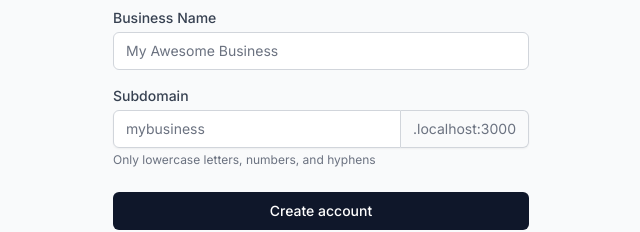
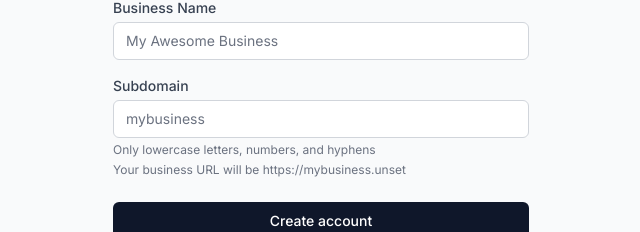
Before and after one commit to albertodimas/dashboard_website, a Next.js app in the folder apps/web/: page /register in a window 1280 px wide. Shown: the part 437-669 px from the top of the page, without its empty margins (319-959 px from the left). Built offline with nearby package versions, Linux system fonts and the light colour scheme; no server answers.

Commit message:
feat: preview tenant url on signup

```diff
--- a/apps/web/app/register/page.tsx
+++ b/apps/web/app/register/page.tsx
@@ -4,6 +4,10 @@ import { logger } from '@/lib/logger'
 import { useState } from 'react'
 import Link from 'next/link'
 import { useRouter } from 'next/navigation'
+
+const rawDomain = process.env.NEXT_PUBLIC_APP_DOMAIN || process.env.NEXT_PUBLIC_BASE_URL || 'localhost:3000'
+const displayDomain = rawDomain.replace(/^https?:\/\//, '').replace(/\/$/, '')
+const previewProtocol = /localhost|127\.0\.0\.1/.test(displayDomain) ? 'http' : 'https'
 
 export default function RegisterPage() {
   const router = useRouter()
@@ -328,14 +332,14 @@ export default function RegisterPage() {
               <label htmlFor="subdomain" className="block text-sm font-medium text-gray-700">
                 Subdomain
               </label>
-              <div className="mt-1 flex rounded-md shadow-sm">
+              <div className="mt-1">
                 <input
                   id="subdomain"
                   name="subdomain"
                   type="text"
                   required
                   pattern="[a-z0-9-]+"
-                  className={`flex-1 appearance-none relative block w-full px-3 py-2 border ${subStatus === 'taken' ? 'border-red-500' : 'border-gray-300'} placeholder-gray-500 text-gray-900 rounded-l-md focus:outline-none focus:ring-primary focus:border-primary focus:z-10 sm:text-sm`}
+                  className={`appearance-none relative block w-full px-3 py-2 border ${subStatus === 'taken' ? 'border-red-500' : 'border-gray-300'} placeholder-gray-500 text-gray-900 rounded-md focus:outline-none focus:ring-primary focus:border-primary focus:z-10 sm:text-sm`}
                   placeholder="mybusiness"
                   value={formData.subdomain}
                   onChange={async (e) => {
@@ -349,12 +353,12 @@ export default function RegisterPage() {
                     }
                   }}
                 />
-                <span className="inline-flex items-center px-3 rounded-r-md border border-l-0 border-gray-300 bg-gray-50 text-gray-500 sm:text-sm">
-                  .localhost:3000
-                </span>
               </div>
               <p className="mt-1 text-xs text-gray-500">
                 Only lowercase letters, numbers, and hyphens
+              </p>
+              <p className="mt-1 text-xs text-gray-500">
+                Your business URL will be {`${previewProtocol}://${(formData.subdomain || 'mybusiness')}.${displayDomain}`}
               </p>
               {subStatus === 'checking' && (
                 <p className="mt-1 text-xs text-gray-500">Checking subdomain availability…</p>
```
Also changed, not shown: 1 other file (tests, documents, lock files or other folders).
